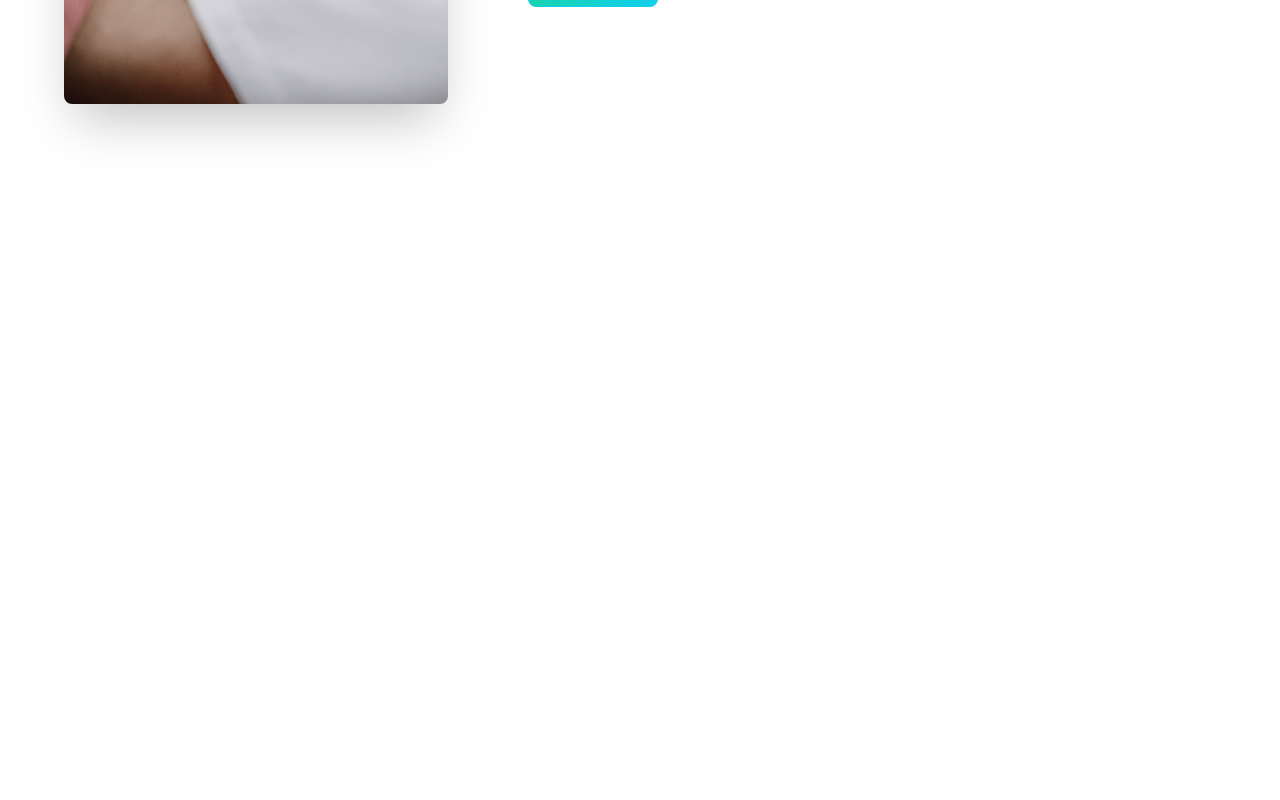
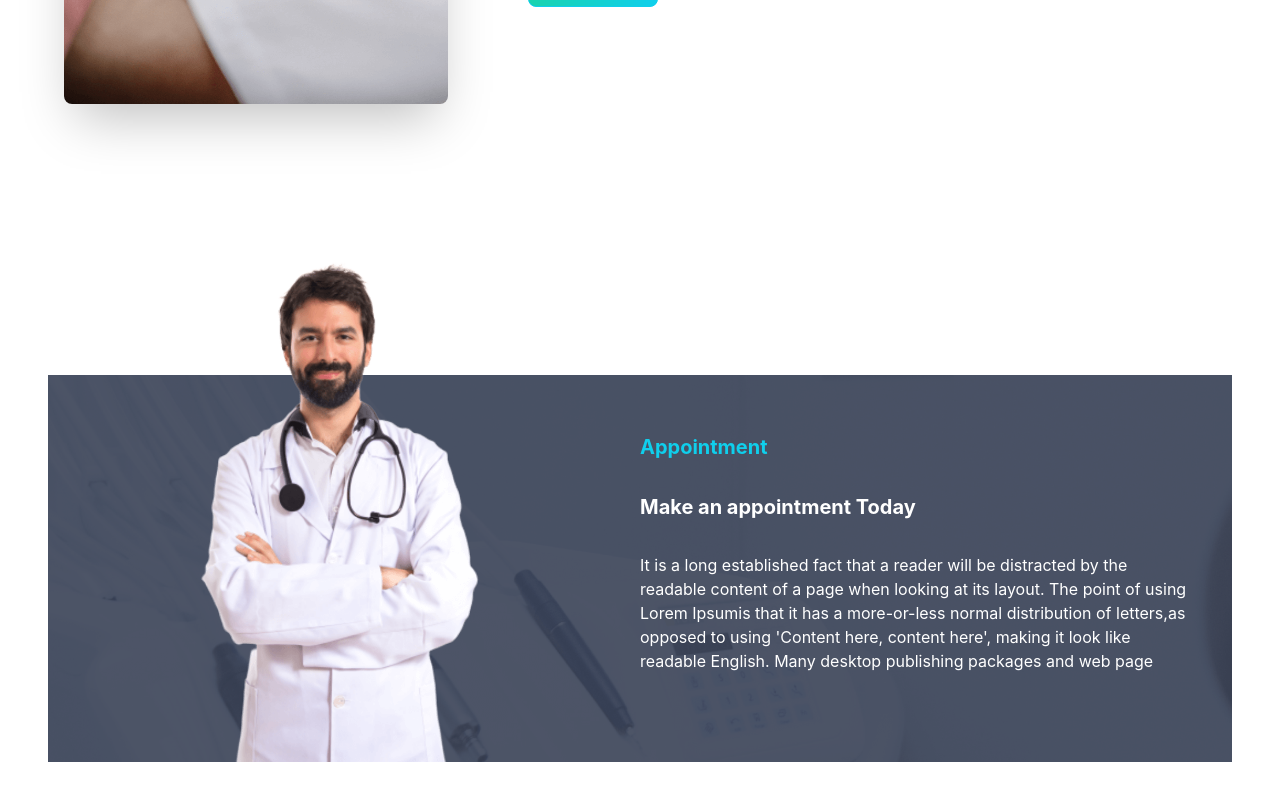
Before and after one commit to Shahriyar-Hosen/doctors-portal-client, a React (Create React App) app: page / in a window 1280 px wide. Shown: the part 2180-2980 px from the top of the page. Before the commit the page ends 2555 px from the top, so only its background shows below. Built offline with nearby package versions, Linux system fonts and the light colour scheme.

Commit message:
appointment

```diff
--- a/src/Pages/Home/Home.js
+++ b/src/Pages/Home/Home.js
@@ -1,6 +1,7 @@
 import React from "react";
 import Banner from "./Banner/Banner";
 import Info from "./Info/Info";
+import MakeAppointment from "./MakeAppointment/MakeAppointment";
 import Services from "./Services/Services";
 
 const Home = () => {
@@ -9,6 +10,7 @@ const Home = () => {
       <Banner />
       <Info />
       <Services />
+      <MakeAppointment />
     </div>
   );
 };
--- /dev/null
+++ b/src/Pages/Home/MakeAppointment/MakeAppointment.js
@@ -0,0 +1,32 @@
+import React from "react";
+import doctor from "../../../assets/images/doctor.png";
+import appointment from "../../../assets/images/appointment.png";
+
+const MakeAppointment = () => {
+  return (
+    <section
+      style={{ background: `url(${appointment})` }}
+      className="flex justify-center items-center my-28"
+    >
+      <div className="lg:flex-1">
+        <img className="mt-[-165px] hidden lg:block" src={doctor} alt="" />
+      </div>
+      <div className="p-10 lg:flex-1">
+        <h1 className="text-primary font-bold text-xl">Appointment</h1>
+        <h3 className="text-white font-bold text-xl my-8">
+          Make an appointment Today
+        </h3>
+        <p className="text-white my-8">
+          It is a long established fact that a reader will be distracted by the
+          readable content of a page when looking at its layout. The point of
+          using Lorem Ipsumis that it has a more-or-less normal distribution of
+          letters,as opposed to using 'Content here, content here', making it
+          look like readable English. Many desktop publishing packages and web
+          page
+        </p>
+      </div>
+    </section>
+  );
+};
+
+export default MakeAppointment;
```
